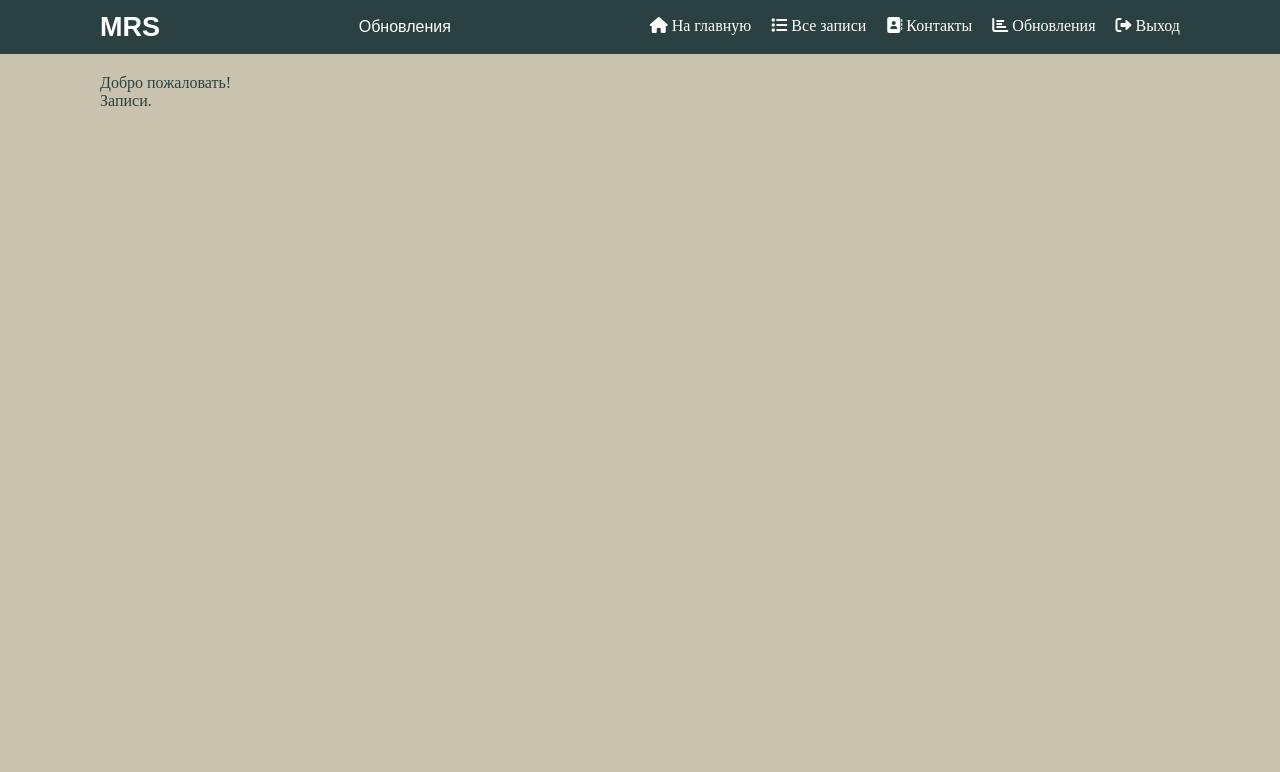
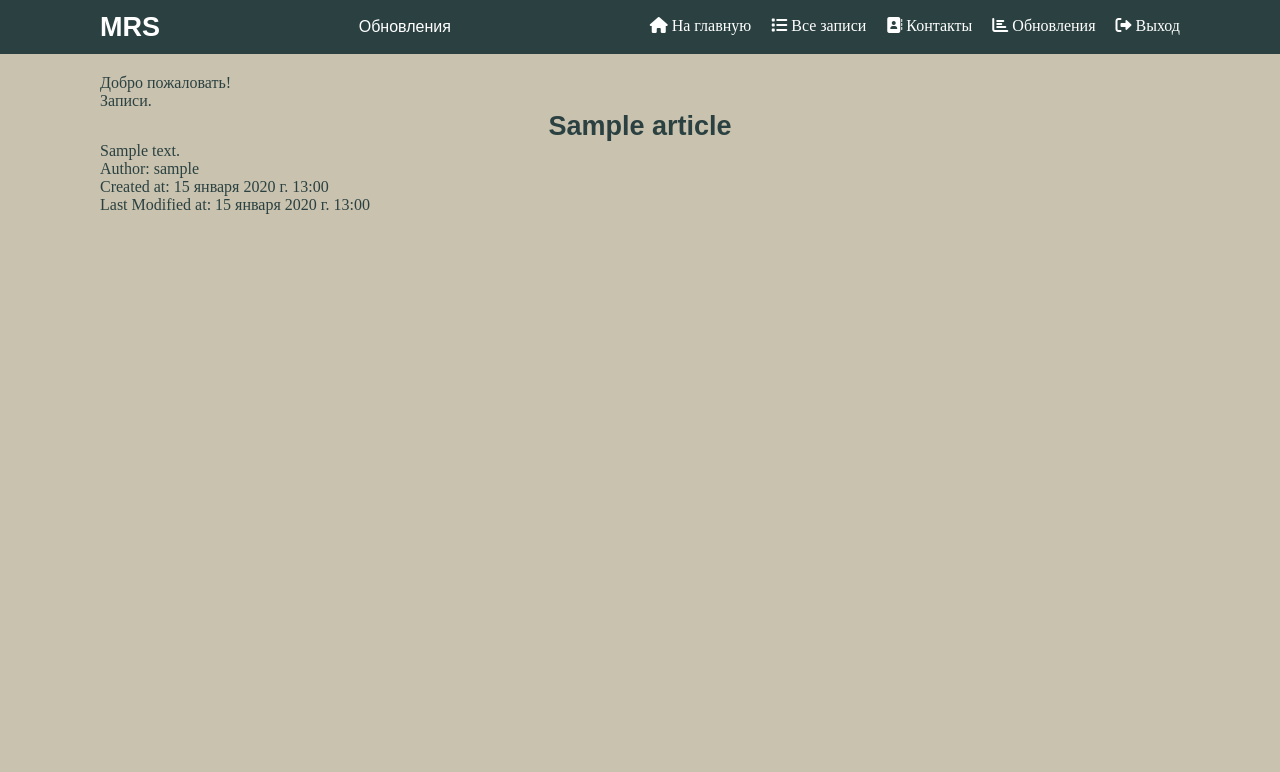
Before and after one commit to skolavsky/diplom_mrs, a Django app: page /dashboard/ in a window 1280 px wide. Shown: the top 772 px of the page. Run offline with Django 4.2, Linux system fonts and the light colour scheme; a user stored in the database is signed in; tables that the repository leaves empty hold one stand-in row (values such as "Sample post").

Commit message:
feature: new-template for dashboard
доделал шаблон, под ajax под статьи

```diff
--- a/mrs_proj/web_handler/templates/dashboard.html
+++ b/mrs_proj/web_handler/templates/dashboard.html
@@ -18,4 +18,82 @@
 {% block content %}
     <h2>Добро пожаловать!</h2>
     <p>Записи.</p>
+
+    <div id="article-container">
+        {% for article in articles %}
+            <div class="article">
+                <h3>{{ article.title }}</h3>
+                <p>{{ article.content }}</p>
+                <p>Author: {{ article.author.username }}</p>
+                <p>Created at: {{ article.created_at }}</p>
+                <p>Last Modified at: {{ article.last_modified_at }}</p>
+            </div>
+        {% endfor %}
+    </div>
+
+    <script src="https://code.jquery.com/jquery-3.6.4.min.js"></script>
+    <script>
+        var offset = 0;
+        var limit = 3;  // Начальное количество статей для загрузки
+        var loading = false;  // Флаг, чтобы избежать параллельных запросов
+
+        function loadArticles() {
+            if (!loading) {
+                loading = true;  // Устанавливаем флаг загрузки
+                $.ajax({
+                    url: '/load_articles/',
+                    data: {
+                        'offset': offset,
+                        'limit': limit,
+                    },
+                    dataType: 'json',
+                    success: function (data) {
+                        if (data.articles.length > 0) {
+                            offset += data.articles.length;
+                            for (var i = 0; i < data.articles.length; i++) {
+                                var article = data.articles[i];
+                                var articleHtml = '<div class="article">' +
+                                    '<h3>' + article.title + '</h3>' +
+                                    '<p>' + article.content + '</p>' +
+                                    '<p>Author: ' + article.author + '</p>' +
+                                    '<p>Created at: ' + article.created_at + '</p>' +
+                                    '<p>Last Modified at: ' + article.last_modified_at + '</p>' +
+                                    '</div>';
+                                $('#article-container').append(articleHtml);
+                            }
+
+                            // Если есть еще статьи, запускаем таймер для следующей порции
+                            if (data.articles.length >= limit) {
+                                setTimeout(function() {
+                                    loading = false;  // Сбрасываем флаг загрузки
+                                    loadArticles();
+                                }, 15000);  // Задержка в 15 секунд перед следующей порцией
+                            } else {
+                                // Если больше нет статей, отписываемся от события scroll
+                                $(window).off('scroll', onScroll);
+                            }
+                        } else {
+                            // Если больше нет статей, отписываемся от события scroll
+                            $(window).off('scroll', onScroll);
+                        }
+                    }
+                });
+            }
+        }
+
+        function onScroll() {
+            // Если прокрутили до низа страницы, загружаем дополнительные статьи
+            if ($(window).scrollTop() + $(window).height() >= $(document).height() - 100) {
+                loadArticles();
+            }
+        }
+
+        $(document).ready(function() {
+            // Начинаем загружать статьи при загрузке страницы
+            loadArticles();
+
+            // Подписываемся на событие scroll
+            $(window).on('scroll', onScroll);
+        });
+    </script>
 {% endblock %}
```
